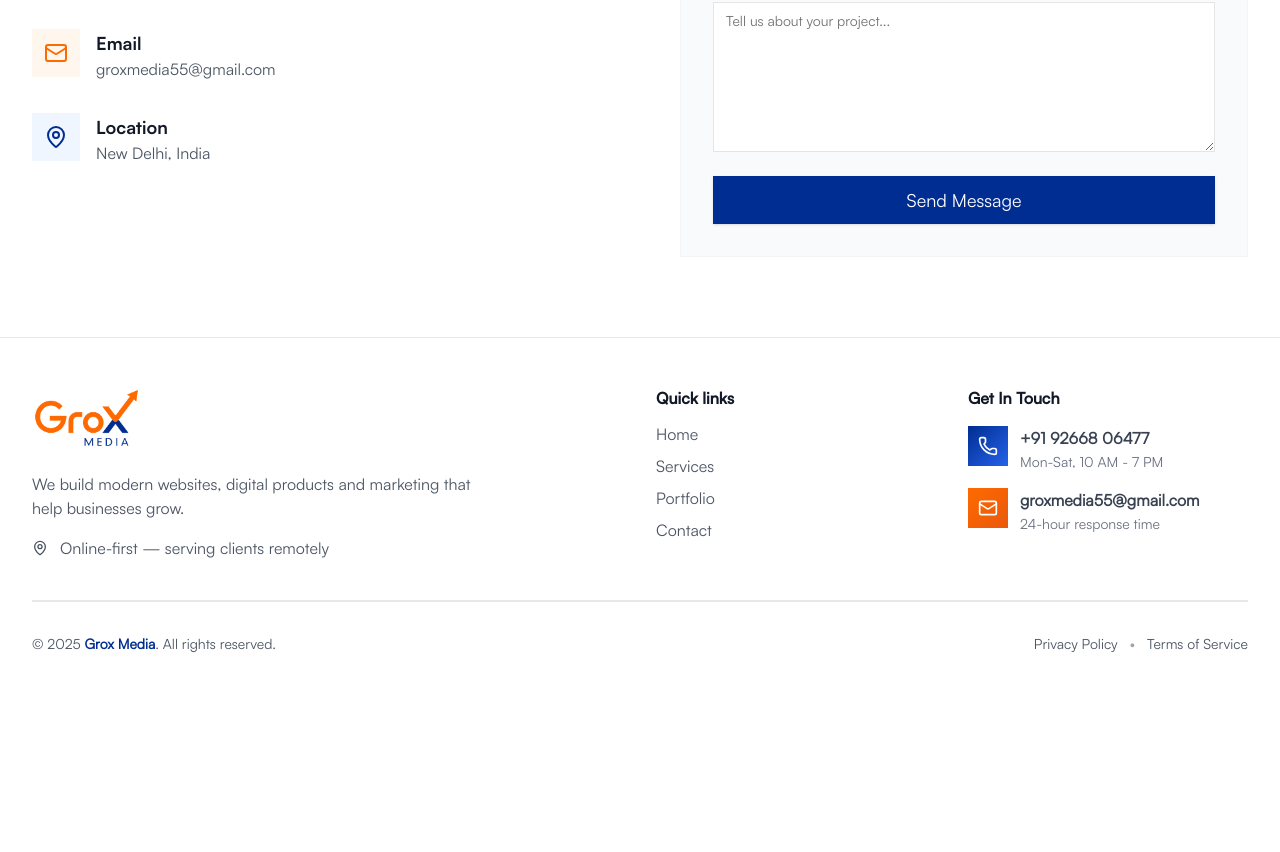
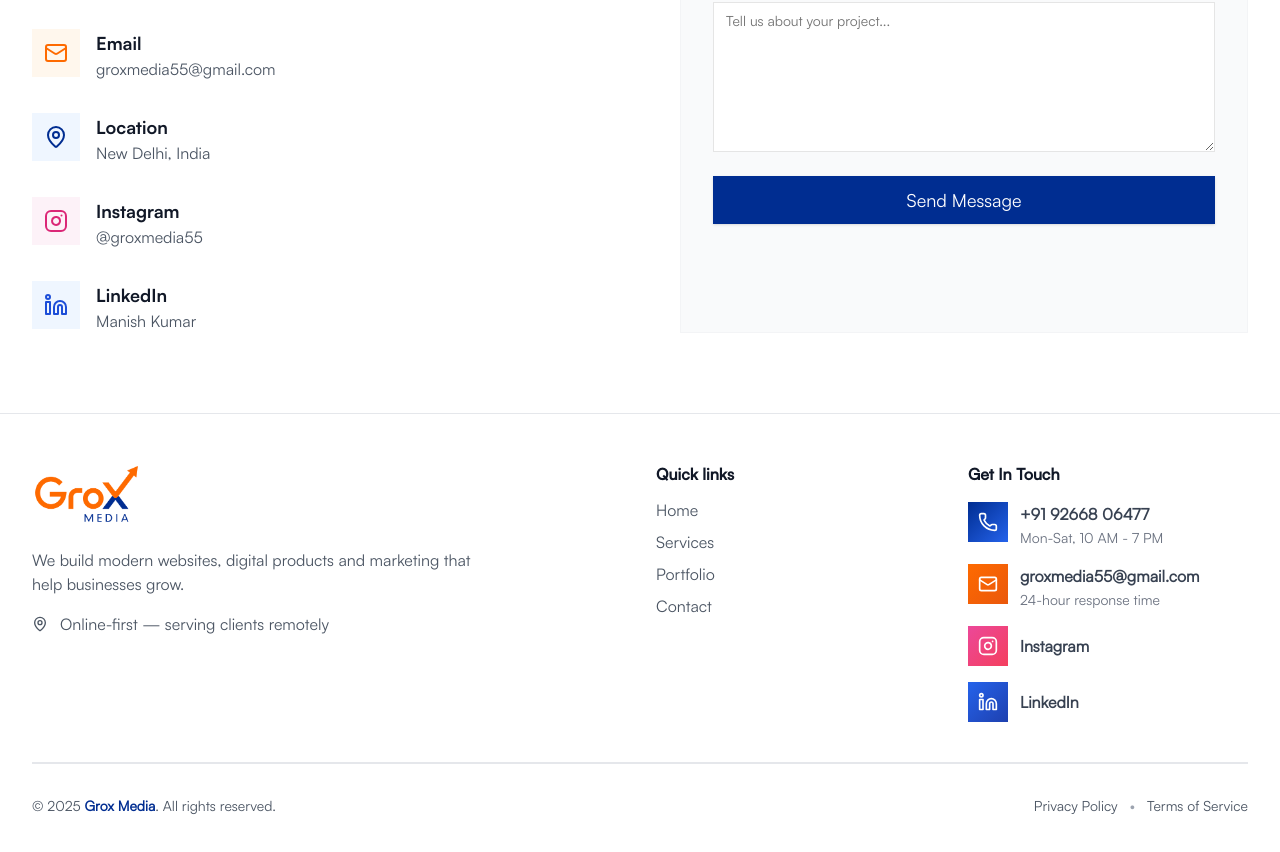
Before and after one commit to riteshk-007/grox-media, a Next.js app: page / in a window 1280 px wide. Shown: the part 6140-6992 px from the top of the page. Before the commit the page ends 6842 px from the top, so only its background shows below. Built offline with nearby package versions, Linux system fonts and the light colour scheme.

Commit message:
feat: Introduce contact section with form, call/WhatsApp dialogs, and add a new footer component.

```diff
--- a/src/components/Contact.tsx
+++ b/src/components/Contact.tsx
@@ -5,7 +5,7 @@ import { Button } from "@/components/ui/button";
 import { Input } from "@/components/ui/input";
 import { Textarea } from "@/components/ui/textarea";
 import { motion } from "framer-motion";
-import { Mail, MapPin, Phone } from "lucide-react";
+import { Mail, MapPin, Phone, Instagram, Linkedin } from "lucide-react";
 import { toast } from "sonner";
 
 type FormData = {
@@ -137,6 +137,26 @@ const Contact = () => {
                                     <p className="text-gray-600">New Delhi, India</p>
                                 </div>
                             </div>
+
+                            <div className="flex items-start">
+                                <div className="bg-pink-50 p-3 mr-4">
+                                    <Instagram className="h-6 w-6 text-pink-600" />
+                                </div>
+                                <div>
+                                    <h3 className="text-lg font-semibold text-gray-900">Instagram</h3>
+                                    <a href="https://www.instagram.com/groxmedia55/" target="_blank" rel="noopener noreferrer" className="text-gray-600 hover:text-pink-600 transition-colors block break-all">@groxmedia55</a>
+                                </div>
+                            </div>
+
+                            <div className="flex items-start">
+                                <div className="bg-blue-50 p-3 mr-4">
+                                    <Linkedin className="h-6 w-6 text-blue-700" />
+                                </div>
+                                <div>
+                                    <h3 className="text-lg font-semibold text-gray-900">LinkedIn</h3>
+                                    <a href="https://www.linkedin.com/in/manish-kumar-7a757b211/" target="_blank" rel="noopener noreferrer" className="text-gray-600 hover:text-blue-700 transition-colors block break-all">Manish Kumar</a>
+                                </div>
+                            </div>
                         </div>
                     </motion.div>
 
--- a/src/components/shared/ContactSection.tsx
+++ b/src/components/shared/ContactSection.tsx
@@ -1,7 +1,7 @@
 "use client";
 import React, { useState } from "react";
 import { toast } from "sonner";
-import { Phone, Mail, Clock, Send } from "lucide-react";
+import { Phone, Mail, Clock, Send, Instagram, Linkedin } from "lucide-react";
 import { FaWhatsapp, FaPhoneAlt } from "react-icons/fa";
 import { IoMdClose } from "react-icons/io";
 import { MdCheck } from "react-icons/md";
@@ -322,11 +322,10 @@ const ContactSection = () => {
                   <button
                     type="submit"
                     disabled={isSubmitting}
-                    className={`flex-1 ${
-                      isSubmitting
-                        ? "opacity-60 cursor-not-allowed"
-                        : "hover:bg-gray-800"
-                    } bg-black text-white py-3 px-6 font-medium transition-colors  flex items-center justify-center gap-2 mb-3 sm:mb-0`}
+                    className={`flex-1 ${isSubmitting
+                      ? "opacity-60 cursor-not-allowed"
+                      : "hover:bg-gray-800"
+                      } bg-black text-white py-3 px-6 font-medium transition-colors  flex items-center justify-center gap-2 mb-3 sm:mb-0`}
                   >
                     {isSubmitting ? (
                       <>
@@ -431,6 +430,29 @@ const ContactSection = () => {
                     Monday - Saturday: 10:00 AM - 7:00 PM
                   </p>
                 </div>
+                <div className="flex items-start gap-4">
+                  <div className="w-12 h-12 bg-black text-white flex items-center justify-center">
+                    <Instagram className="w-6 h-6" />
+                  </div>
+                  <div>
+                    <h4 className="font-bold text-gray-900 mb-1">Instagram</h4>
+                    <a href="https://www.instagram.com/groxmedia55/" target="_blank" rel="noopener noreferrer" className="text-gray-600 hover:text-gray-900 block break-all">
+                      @groxmedia55
+                    </a>
+                  </div>
+                </div>
+
+                <div className="flex items-start gap-4">
+                  <div className="w-12 h-12 bg-black text-white flex items-center justify-center">
+                    <Linkedin className="w-6 h-6" />
+                  </div>
+                  <div>
+                    <h4 className="font-bold text-gray-900 mb-1">LinkedIn</h4>
+                    <a href="https://www.linkedin.com/in/manish-kumar-7a757b211/" target="_blank" rel="noopener noreferrer" className="text-gray-600 hover:text-gray-900 block break-all">
+                      Manish Kumar
+                    </a>
+                  </div>
+                </div>
               </div>
             </div>
           </div>
--- a/src/components/shared/Footer.tsx
+++ b/src/components/shared/Footer.tsx
@@ -1,7 +1,7 @@
 "use client";
 
 import React from "react";
-import { Mail, Phone, MapPin } from "lucide-react";
+import { Mail, Phone, MapPin, Instagram, Linkedin } from "lucide-react";
 import Image from "next/image";
 import Link from "next/link";
 
@@ -119,6 +119,38 @@ const Footer: React.FC = () => {
                 </div>
               </div>
             </div>
+
+            {/* Instagram Contact */}
+            <div className="flex items-start gap-3 mt-4">
+              <div className="w-10 h-10 bg-gradient-to-br from-pink-500 to-rose-500 text-white flex items-center justify-center flex-shrink-0">
+                <Instagram className="w-5 h-5" />
+              </div>
+              <div className="min-w-0 flex-1 pt-2">
+                <Link
+                  href="https://www.instagram.com/groxmedia55/"
+                  target="_blank"
+                  className="text-gray-700 font-semibold text-sm sm:text-base hover:text-pink-600 transition-colors duration-200 block"
+                >
+                  Instagram
+                </Link>
+              </div>
+            </div>
+
+            {/* LinkedIn Contact */}
+            <div className="flex items-start gap-3 mt-4">
+              <div className="w-10 h-10 bg-gradient-to-br from-blue-600 to-blue-800 text-white flex items-center justify-center flex-shrink-0">
+                <Linkedin className="w-5 h-5" />
+              </div>
+              <div className="min-w-0 flex-1 pt-2">
+                <Link
+                  href="https://www.linkedin.com/in/manish-kumar-7a757b211/"
+                  target="_blank"
+                  className="text-gray-700 font-semibold text-sm sm:text-base hover:text-blue-700 transition-colors duration-200 block"
+                >
+                  LinkedIn
+                </Link>
+              </div>
+            </div>
           </div>
         </div>
 
```
